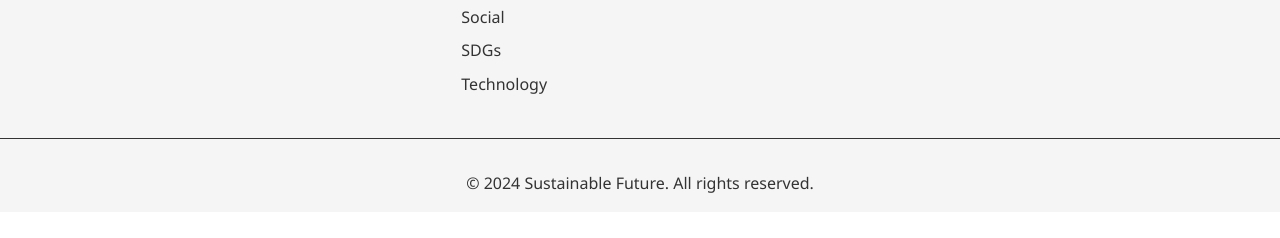
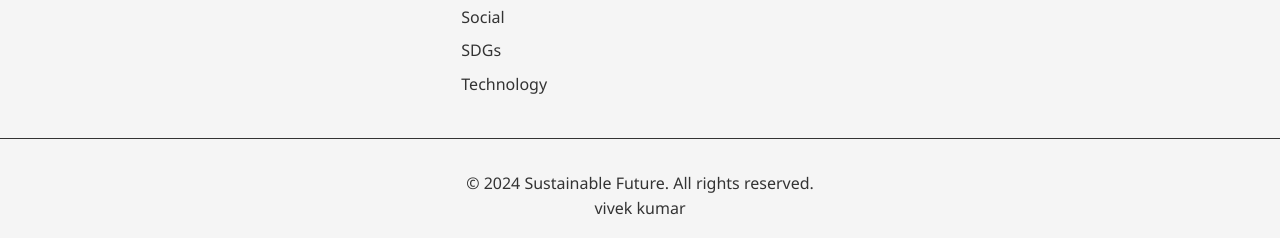
Before and after one commit to Lnxtanx/env.gov.india, a website: page index.html in a window 1280 px wide. Shown: the part 2024-2262 px from the top of the page. Before the commit the page ends 2236 px from the top, so only its background shows below. Drawn offline with Linux system fonts and the light colour scheme.

```diff
--- a/index.html
+++ b/index.html
@@ -119,6 +119,7 @@
         </div>
         <div class="footer-bottom">
             <p>&copy; 2024 Sustainable Future. All rights reserved.</p>
+            <p>vivek kumar</p>
         </div>
     </footer>
 
```
Also changed, not shown: 1 other file.
